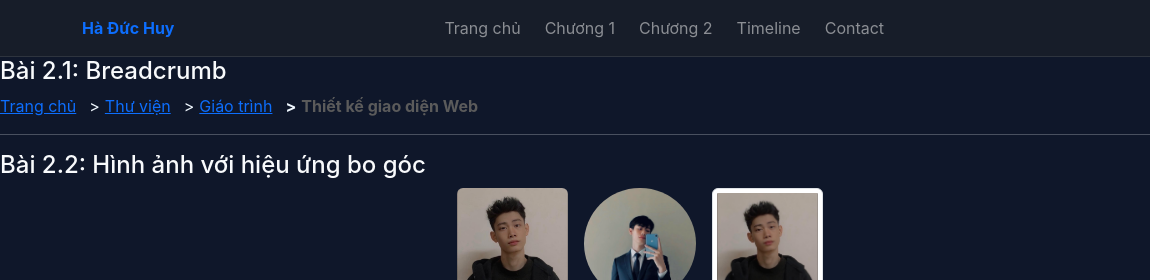
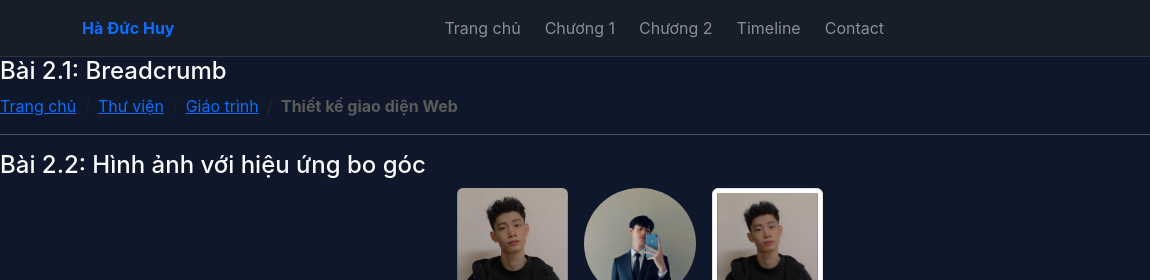
Before and after one commit to hahuy04/hyducday.github.io, a plain HTML site: page Chuong2.html in a window 1280 px wide. Shown: the top 280 px of the page, 0-1150 px from the left. Drawn offline with nearby package versions, Linux system fonts and the light colour scheme.

Commit message:
Update Chuong2.html

```diff
--- a/Chuong2.html
+++ b/Chuong2.html
@@ -58,10 +58,9 @@
       max-width: 10%;
       height: auto;
     }
-    .breadcrumb-item+.breadcrumb-item::before {
+    .breadcrumb-item {
   content: ">" !important;
   color: aliceblue;
-    padding: 0 5px;
 
 }
 </style>
```
